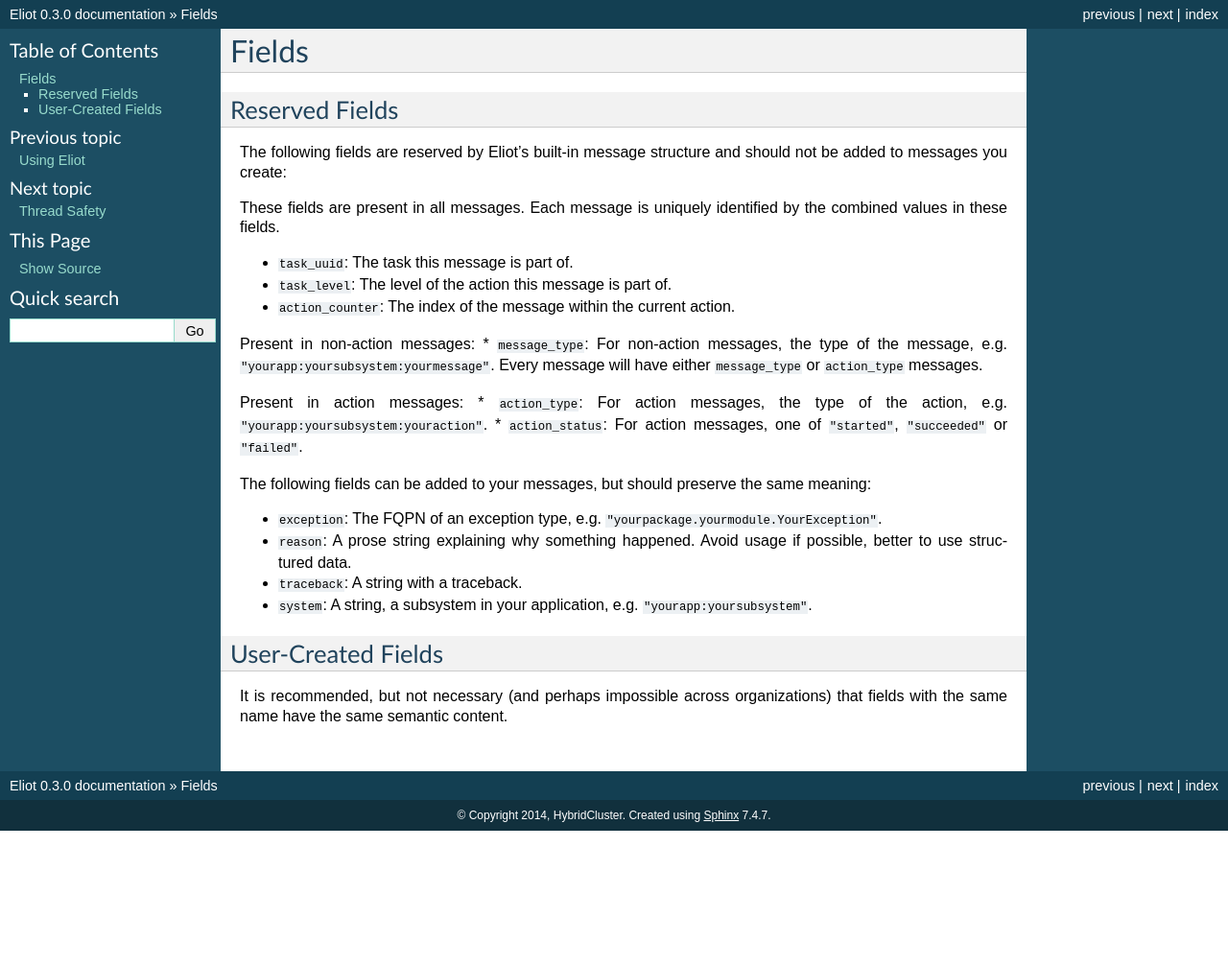
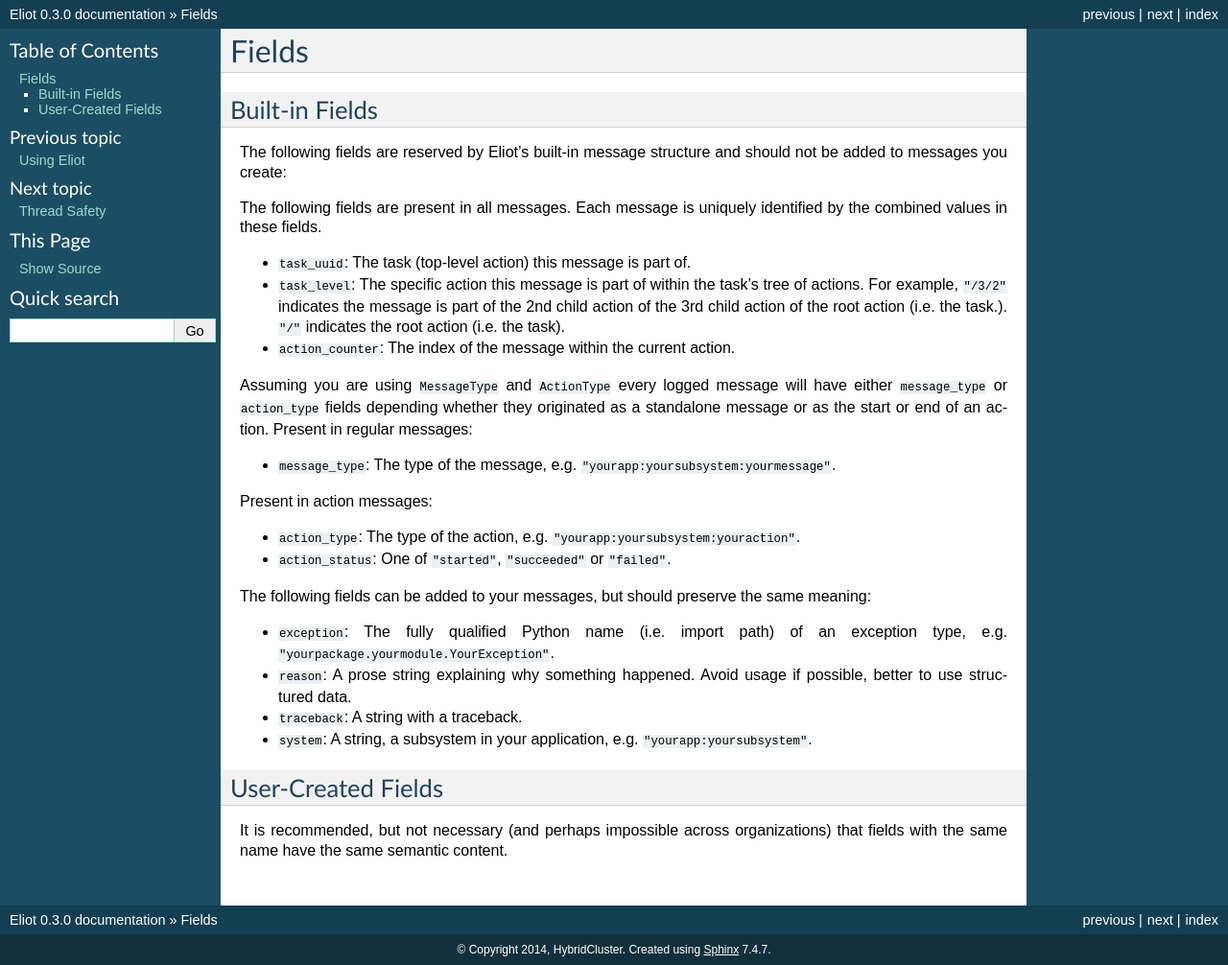
Before and after one commit to itamarst/eliot, a Sphinx documentation site: the page built from docs/source/fields.rst, in a window 1280 px wide. Shown: the whole page at 96% size. Built offline with Sphinx 7.4.7, drawn with Linux system fonts in a browser that asks for light colours; before the commit the page ends 900 px from its top, so only the background shows below that.

Commit message:
Improve explanations and formatting of fields documentation.

```diff
--- a/docs/source/fields.rst
+++ b/docs/source/fields.rst
@@ -1,28 +1,33 @@
 Fields
 ^^^^^^
 
-Reserved Fields
+Built-in Fields
 ---------------
 
 The following fields are reserved by Eliot's built-in message structure and should not be added to messages you create:
 
-These fields are present in all messages.
+The following fields are present in all messages.
 Each message is uniquely identified by the combined values in these fields.
 
-* ``task_uuid``: The task this message is part of.
-* ``task_level``: The level of the action this message is part of.
+* ``task_uuid``: The task (top-level action) this message is part of.
+* ``task_level``: The specific action this message is part of within the task's tree of actions.
+  For example, ``"/3/2"`` indicates the message is part of the 2nd child action of the 3rd child action of the root action (i.e. the task.).
+  ``"/"`` indicates the root action (i.e. the task).
 * ``action_counter``: The index of the message within the current action.
 
-Present in non-action messages:
-* ``message_type``: For non-action messages, the type of the message, e.g. ``"yourapp:yoursubsystem:yourmessage"``. Every message will have either ``message_type`` or ``action_type`` messages.
+Assuming you are using ``MessageType`` and ``ActionType`` every logged message will have either ``message_type`` or ``action_type`` fields depending whether they originated as a standalone message or as the start or end of an action.
+Present in regular messages:
+
+* ``message_type``: The type of the message, e.g. ``"yourapp:yoursubsystem:yourmessage"``.
 
 Present in action messages:
-* ``action_type``: For action messages, the type of the action, e.g. ``"yourapp:yoursubsystem:youraction"``.
-* ``action_status``: For action messages, one of ``"started"``, ``"succeeded"`` or ``"failed"``.
+
+* ``action_type``: The type of the action, e.g. ``"yourapp:yoursubsystem:youraction"``.
+* ``action_status``: One of ``"started"``, ``"succeeded"`` or ``"failed"``.
 
 The following fields can be added to your messages, but should preserve the same meaning:
 
-* ``exception``: The FQPN of an exception type, e.g. ``"yourpackage.yourmodule.YourException"``.
+* ``exception``: The fully qualified Python name (i.e. import path) of an exception type, e.g. ``"yourpackage.yourmodule.YourException"``.
 * ``reason``: A prose string explaining why something happened. Avoid usage if possible, better to use structured data.
 * ``traceback``: A string with a traceback.
 * ``system``: A string, a subsystem in your application, e.g. ``"yourapp:yoursubsystem"``.
```
